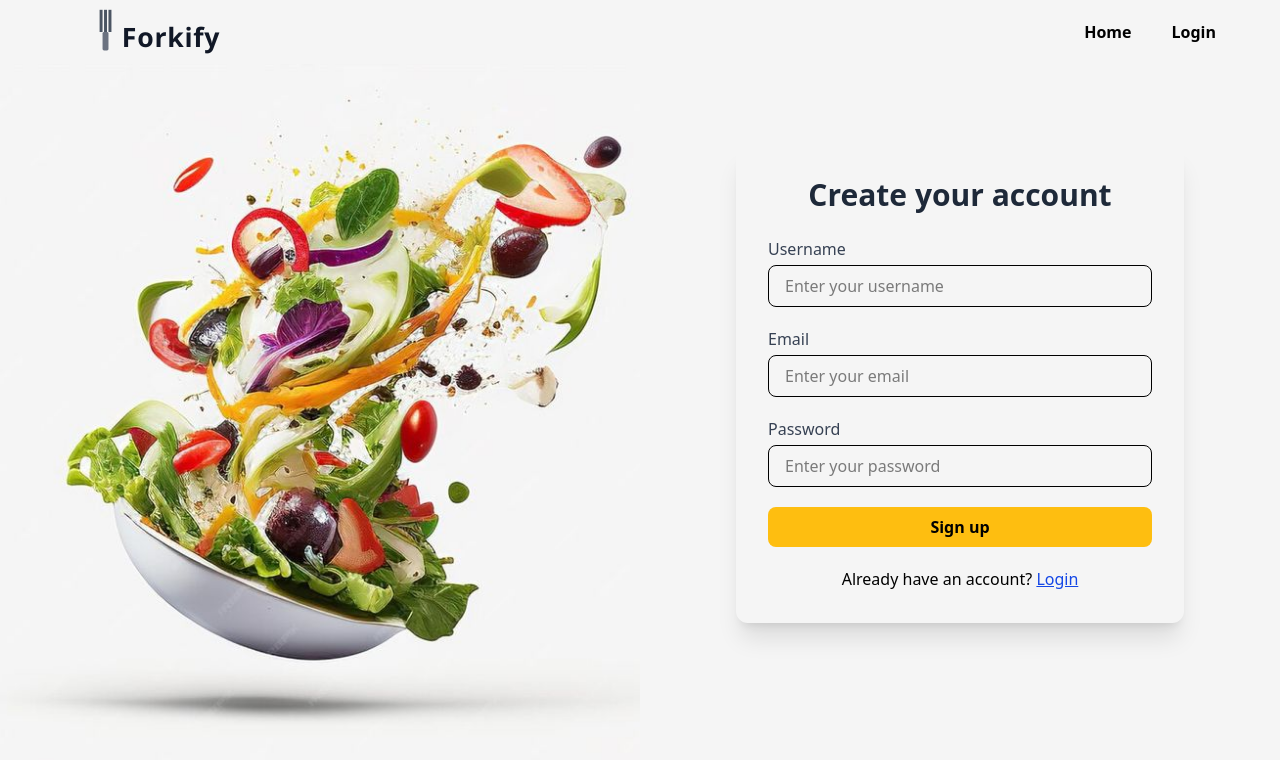
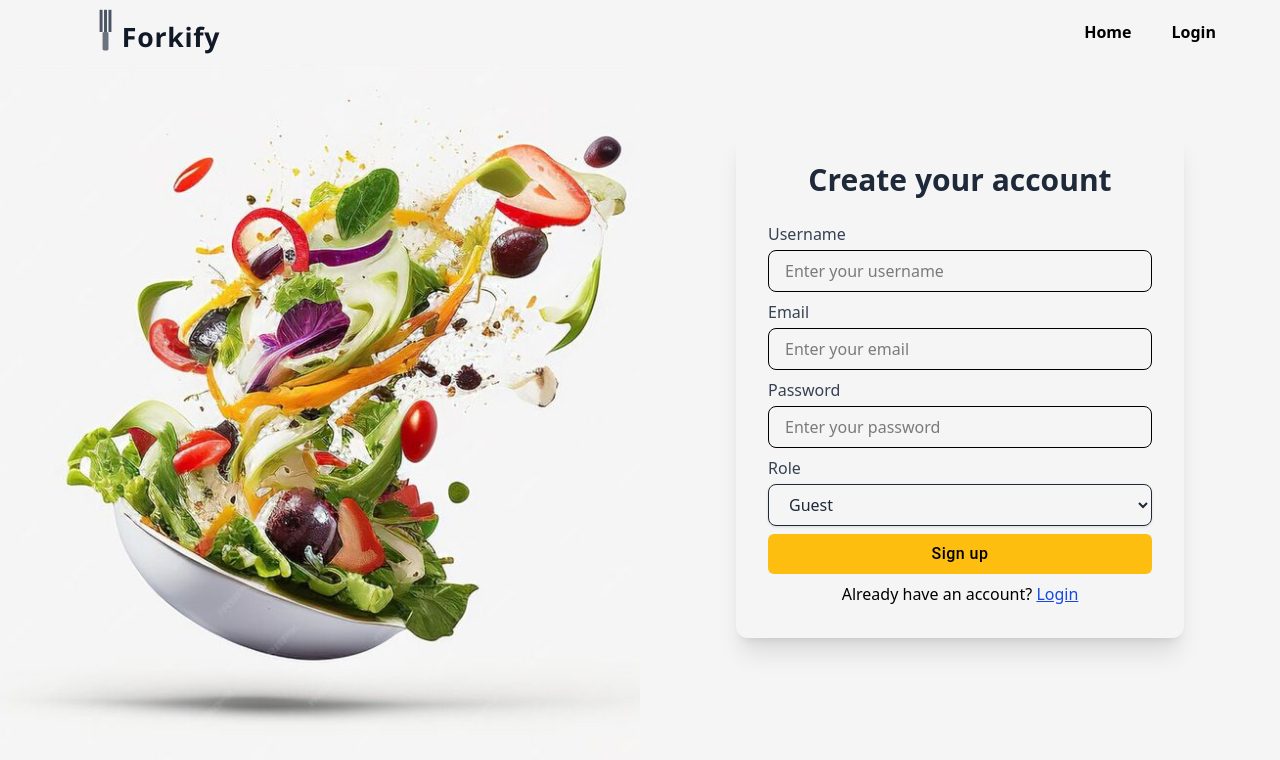
Before and after one commit to Sainath-Nanaware/forkify-frontend, a React (Vite) app: page /signUp in a window 1280 px wide. Shown: the top 760 px of the page. Built offline with nearby package versions, Linux system fonts and the light colour scheme.

Commit message:
complete sign up functionality

```diff
--- a/src/features/auth/authSlice.js
+++ b/src/features/auth/authSlice.js
@@ -1,5 +1,5 @@
 import { createAsyncThunk, createSlice } from "@reduxjs/toolkit";
-import { loginUser } from "../../api/apiRequests";
+import { loginUser, registerUser } from "../../api/apiRequests";
 import { removeToken, setToken } from "./authService";
 
 export const login=createAsyncThunk("/login",async(credentials, { rejectWithValue })=>{
@@ -15,6 +15,18 @@ export const login=createAsyncThunk("/login",async(credentials, { rejectWithValu
         }
 
 })
+
+export const signUp = createAsyncThunk(
+  "/register",
+    async (credentials, thunkAPI) => {
+      try {
+        const response = await registerUser(credentials);
+        return response.data;
+      } catch (error) {
+        return thunkAPI.rejectWithValue(error.response.data);
+      }
+    }
+);
 
 export const logout=createAsyncThunk("/logout",async()=>{
     removeToken()
--- a/src/pages/Login.jsx
+++ b/src/pages/Login.jsx
@@ -6,6 +6,7 @@ import { yupResolver } from '@hookform/resolvers/yup';
 import { loginSchema } from '../validations/authSchema';
 import { useDispatch, useSelector } from 'react-redux';
 import { login } from '../features/auth/authSlice';
+import { Button } from '@mui/material';
 
 
 
@@ -34,6 +35,7 @@ function Login() {
       if (login.fulfilled.match(resultAction)) {
       const role = resultAction.payload.data.role;
       // Navigate based on role
+      //chef navigation is remaining and please solve guest and user confussion
       if (role === 'admin') {
         navigate('/admin/dashboard');
       } else if (role === 'user') {
@@ -131,14 +133,18 @@ function Login() {
               />
               {errors.password && <p style={{ color: 'red' }}>{errors.password.message}</p>}
             </div>
+             <Button type='submit' sx={{
+                       backgroundColor: '#FEBE10',
+                       borderRadius: '6px',
+                      color: 'black',
+                      fontWeight: 550,
+                      fontSize: '16px',
+                      textTransform: 'none',
+                      width:'100%'
 
-            <button
-              type="submit"
-              className="w-full bg-[#FEBE10] font-semibold py-2 rounded-lg hover:bg-[#FEBE10] transition duration-300"
-            >
-              Login
-            </button>
-            <p className='text-center'>
+
+             }}>Login</Button>
+            <p className='text-center pt-2'>
                 Don't have an account? <Link  className='text-blue-700 underline' to={"/signUp"}>Sign Up</Link>
             </p>
           </form>
--- a/src/pages/SignUp.jsx
+++ b/src/pages/SignUp.jsx
@@ -1,8 +1,40 @@
 import React from 'react'
-import { Link } from 'react-router-dom'
+import { Link, useNavigate } from 'react-router-dom'
 import imageBiryani from "../assets/salad.jpg"
+import { Button } from '@mui/material'
+import { signUpSchema } from '../validations/authSchema';
+import { useForm } from 'react-hook-form';
+import {  signUp } from '../features/auth/authSlice';
+import { yupResolver } from '@hookform/resolvers/yup';
+import { useDispatch } from 'react-redux';
 
 function SignUp() {
+  const dispatch=useDispatch();
+  const navigate=useNavigate();
+  const {
+    register,
+    handleSubmit,
+    formState: { errors },
+    getValues
+  } = useForm({
+    resolver: yupResolver(signUpSchema),
+  });
+  const onSubmit= async()=>{
+
+    const userCredentials = getValues(); // Automatically gives {username, email, password }
+    try {
+      const resultAction = await dispatch(signUp(userCredentials));
+      console.log("result action:",resultAction)
+      if (signUp.fulfilled.match(resultAction)) {
+        console.log("register")
+        navigate('/login')
+      } else {
+        console.error("Sign up failed:", resultAction.payload);
+      }
+    } catch (error) {
+      console.error("Sign up error:", error);
+    }
+  }
   return (
     <div>
         {/* header */}
@@ -50,14 +82,14 @@ function SignUp() {
         />
       </div>
 
-      {/* Right Side - Login Form */}
+      {/* Right Side - sign up Form */}
       <div className="w-1/2 h-full flex items-center justify-center bg-[#f5f5f5]">
         <div className="w-full max-w-md p-8 space-y-6 shadow-xl rounded-xl">
           <h2 className="text-3xl font-bold text-gray-800 text-center">
             Create your account
           </h2>
 
-          <form className="space-y-5">
+          <form className="space-y-2" onSubmit={handleSubmit(onSubmit)}>
             <div>
               <label className="block text-gray-700 font-medium mb-1">
                 Username
@@ -66,7 +98,10 @@ function SignUp() {
                 type="username"
                 placeholder="Enter your username"
                 className="w-full px-4 py-2 border rounded-lg focus:outline-none focus:ring-2 focus:ring-[#FEBE10]"
+                {...register('username')}
               />
+              {errors.username && <p style={{ color: 'red' }}>{errors.username.message}</p>}
+
             </div>
             <div>
               <label className="block text-gray-700 font-medium mb-1">
@@ -76,7 +111,9 @@ function SignUp() {
                 type="email"
                 placeholder="Enter your email"
                 className="w-full px-4 py-2 border rounded-lg focus:outline-none focus:ring-2 focus:ring-[#FEBE10]"
+                {...register('email')}
               />
+              {errors.email && <p style={{ color: 'red' }}>{errors.email.message}</p>}
             </div>
 
             <div>
@@ -87,16 +124,43 @@ function SignUp() {
                 type="password"
                 placeholder="Enter your password"
                 className="w-full px-4 py-2 border rounded-lg focus:outline-none focus:ring-2 focus:ring-[#FEBE10]"
+                {...register('password')}
               />
+              {errors.password && <p style={{ color: 'red' }}>{errors.password.message}</p>}
+            </div>
+            <div>
+              <label className="block text-gray-700 font-medium mb-1">
+                Role
+              </label>
+             <select
+                id="role"
+                name="role"
+                {...register('role')}
+                className="block w-full px-4 py-2 border rounded-lg shadow-sm focus:outline-none focus:ring-2 focus:ring-yellow-400 focus:border-yellow-400 text-gray-800"
+             >
+                <option value="user">Guest</option>
+                <option value="chef">Chef</option>
+             </select>
             </div>
 
-            <button
+            <Button type='submit' sx={{
+                       backgroundColor: '#FEBE10',
+                       borderRadius: '6px',
+                      color: 'black',
+                      fontWeight: 550,
+                      fontSize: '16px',
+                      textTransform: 'none',
+                      width:'100%'
+
+
+             }}> Sign up</Button>
+            {/* <button
               type="submit"
               className="w-full bg-[#FEBE10] font-semibold py-2 rounded-lg hover:bg-[#FEBE10] transition duration-300"
             >
               Sign up
-            </button>
-             <p className='text-center'>
+            </button> */}
+             <p className='text-center pt-2'>
                 Already have an account? <Link  className='text-blue-700 underline' to={"/login"}>Login</Link>
             </p>
           </form>
--- a/src/validations/authSchema.js
+++ b/src/validations/authSchema.js
@@ -9,3 +9,17 @@ export const loginSchema = Yup.object({
     .min(8, "Password must be at least 8 characters")
     .required("Password is required"),
 });
+
+export const signUpSchema = Yup.object({
+  username: Yup.string()
+    .required("Username is required")
+    .max(80, "Username must be less than 80 charecter"),
+  email: Yup.string()
+    .email("Please enter a valid email")
+    .required("Email is required"),
+
+  password: Yup.string()
+    .min(8, "Password must be at least 8 characters")
+    .required("Password is required"),
+  role: Yup.string().required("Role is required"),
+});
```
